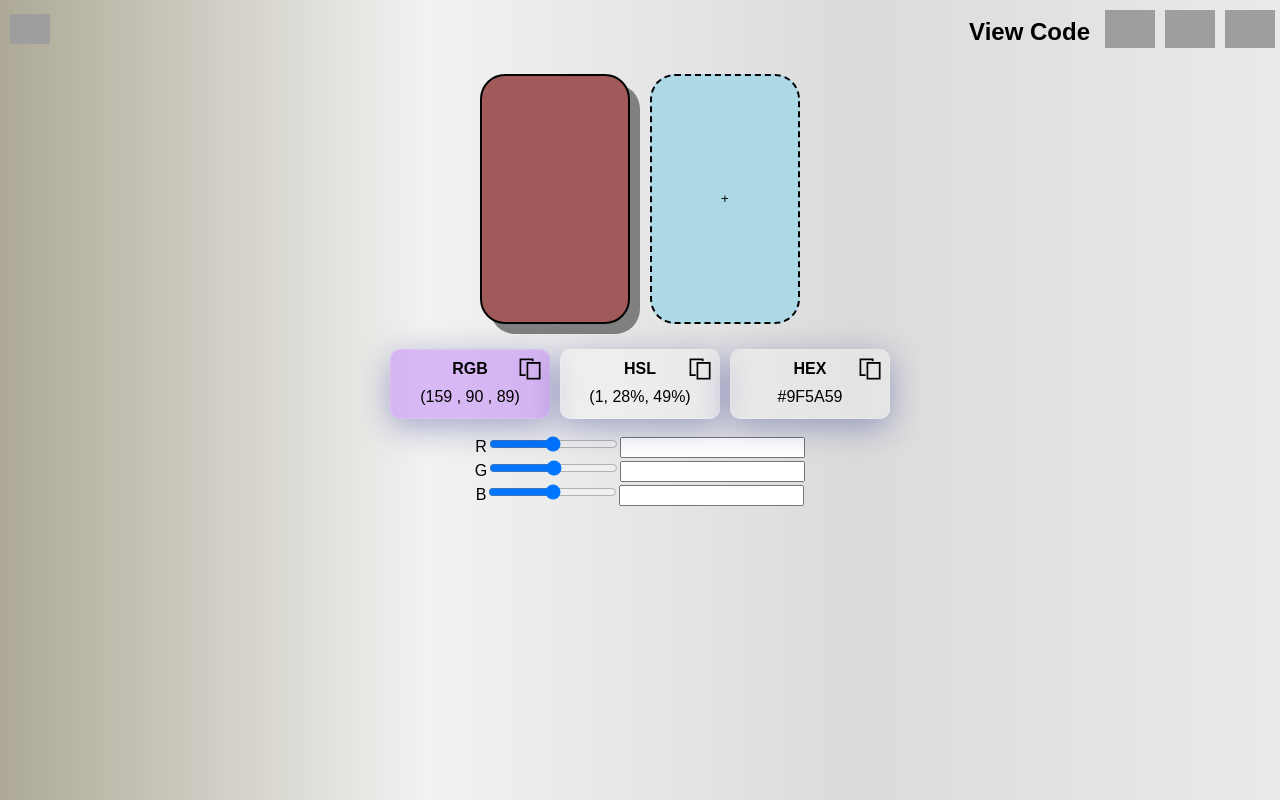
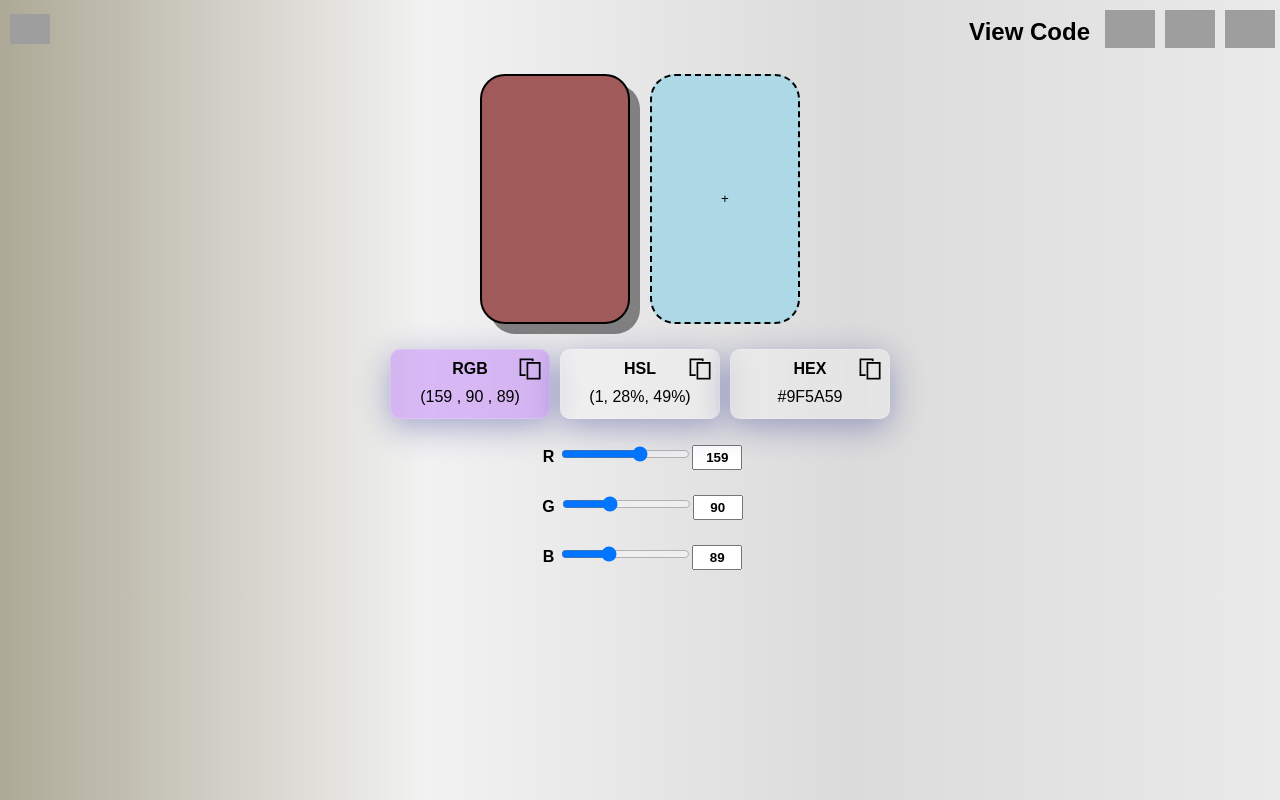
Before and after one commit to DomHawke25/colourpicker, a React (Create React App) app: page / in a window 1280 px wide. Built offline with nearby package versions, Linux system fonts and the light colour scheme; grey boxes are pictures that could not be loaded.

Commit message:
Added Functionality for RGD Sliders

```diff
--- a/src/App.js
+++ b/src/App.js
@@ -104,7 +104,10 @@ function App() {
       />
       <ColourSliders
         colourList={colourList}
+        setColourList={setColourList}
         activeTile={activeTile}
+        activeColourType={activeColourType}
+        currentHSL={currentHSL}
       />
     </>
   );
--- a/src/components/ColourSliders.js
+++ b/src/components/ColourSliders.js
@@ -1,23 +1,93 @@
 import '../styles/colourSliders.css';
 
-function ColourSliders({colourList, activeTile}) {
-    const slider = (name, range, letter) => {
+function ColourSliders({colourList, setColourList, activeTile, activeColourType, currentHSL}) {
+    const {hue, saturation, lightness} = currentHSL;
+    const {red, green, blue} = colourList[activeTile];
+
+    const updateColourList = (updatedColour) => {
+        const {red, green, blue} = updatedColour;
+        if (red >= 0 && red <= 255 && green >= 0 && green <= 255 && blue >= 0 && blue <= 255) {
+          setColourList(colourList.map((colour, index) => {
+            if (index === activeTile) {
+                return updatedColour;
+            }
+            return colour;
+          }))
+        }
+    }
+
+    const updateColourValueOnChange = (event) => {
+        const selectorID = event.target.id;
+        const selectorValue = parseInt(event.target.value);
+        let {red, green, blue} = colourList[activeTile];
+
+        if (selectorID.includes('red')) {
+            red = selectorValue;
+            updateColourList({red, green, blue});
+        }
+
+        if (selectorID.includes('green')) {
+            green = selectorValue;
+            updateColourList({red, green, blue});
+        }
+
+        if (selectorID.includes('blue')) {
+            blue = selectorValue;
+            updateColourList({red, green, blue});
+        }
+    }
+
+    const slider = (name, range, letter, value) => {
         return (
-            <div>
-                <label htmlFor={`${name}Slider`}>{letter}</label>
-                <input type="range" id={`${name}Slider`} name={`${name}Slider`}></input>
-                <input type="text"></input>
+            <div className='sliderContainer'>
+                <label htmlFor={`${name}Slider`} className='label'>{letter}</label>
+                <input
+                    type="range"
+                    id={`${name}Slider`}
+                    name={`${name}Slider`}
+                    max={range}
+                    step='1'
+                    value={value}
+                    onChange={updateColourValueOnChange}
+                ></input>
+                <input
+                    type="text"
+                    id={`${name}Text`}
+                    value={value}
+                    className='textbox'
+                    onChange={updateColourValueOnChange}
+                ></input>
             </div>
         )
     }
 
-    return (
-        <form className="colourSliders">
-            {slider("red", "255", "R")}
-            {slider("green", "255", "G")}
-            {slider("blue", "255", "B")}
-        </form>
-    )
+    if (activeColourType === "RGB") {
+        return (
+            <form className="colourSliders">
+                {slider("red", "255", "R", red)}
+                {slider("green", "255", "G", green)}
+                {slider("blue", "255", "B", blue)}
+            </form>
+        )
+    }
+
+    if (activeColourType === "HSL") {
+        return (
+            <form className='colourSliders'>
+                {slider("hue", "360", "H", hue)}
+                {slider("saturation", "100", "S", saturation)}
+                {slider("lightness", "100", "L", lightness)}
+            </form>
+        )
+    }
+
+    if (activeColourType === "HEX") {
+        return (
+            <form className='colourSliders'>
+                <input type="text"></input>
+            </form>
+        )
+    }
 }
 
 export default ColourSliders;
--- a/src/components/converters.js
+++ b/src/components/converters.js
@@ -32,14 +32,11 @@ function convertRGBtoHSL(RGBcode) {
 
     if (diff === 0) { // If Min and Max are the same
         hue = 0;
-    }
-    if (max === red) {
+    } else if (max === red) {
         hue = ((green - blue) / diff) % 6;
-    }
-    if (max === green) {
+    } else if (max === green) {
         hue = (blue - red) / diff + 2;
-    }
-    if (max === blue) {
+    } else if (max === blue) {
         hue = (red - green) / diff + 4;
     }
 
--- a/src/styles/colourSliders.css
+++ b/src/styles/colourSliders.css
@@ -4,4 +4,22 @@
     display: flex;
     flex-direction: column;
     align-items: center;
+    margin-top: 20px;
 }
+
+.sliderContainer {
+    height: 50px;
+}
+
+.label {
+    margin: 0 5px;
+    font-weight: 600;
+}
+
+.textbox {
+    width: 50px;
+    height: 25px;
+    font-weight: 600;
+    line-height: 1.5;
+    text-align: center;
+}
```
